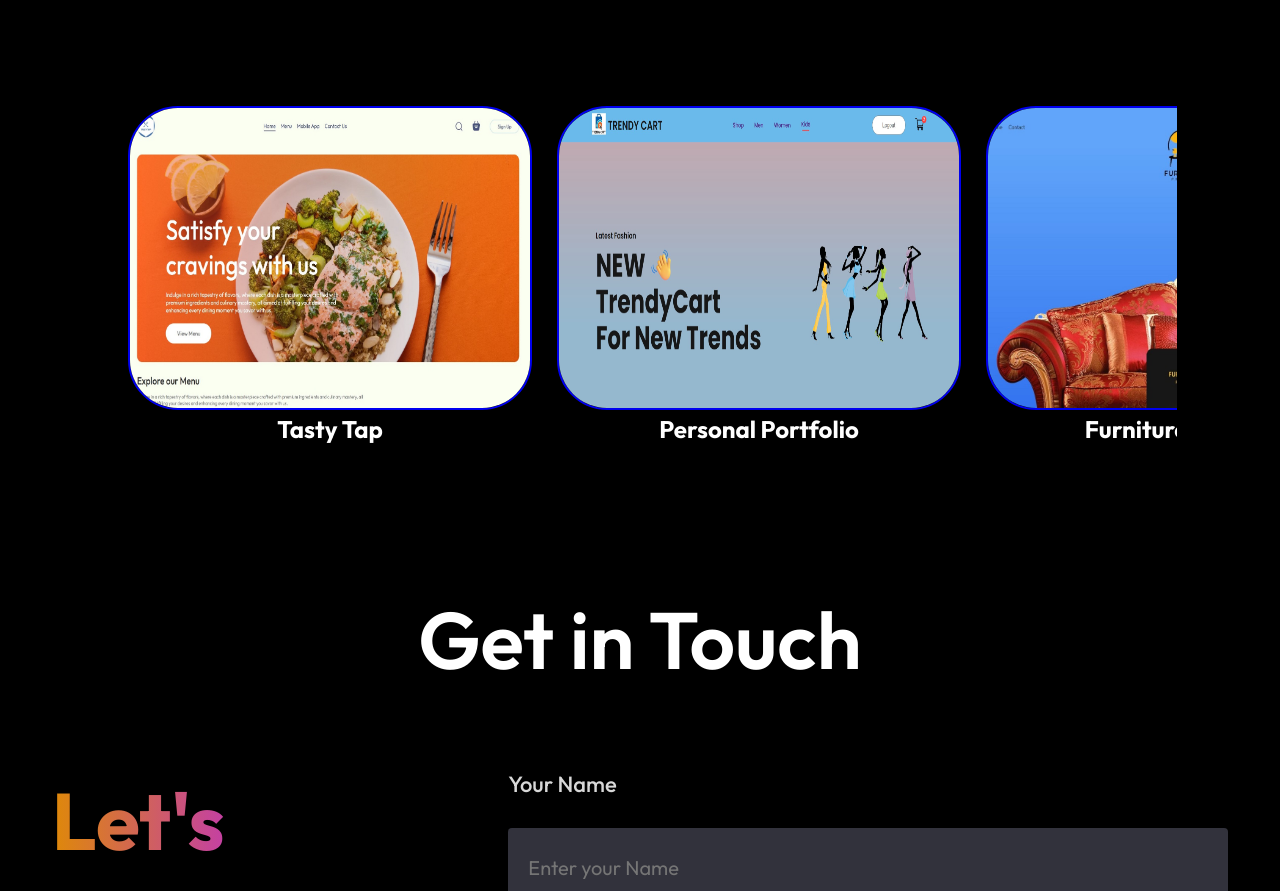
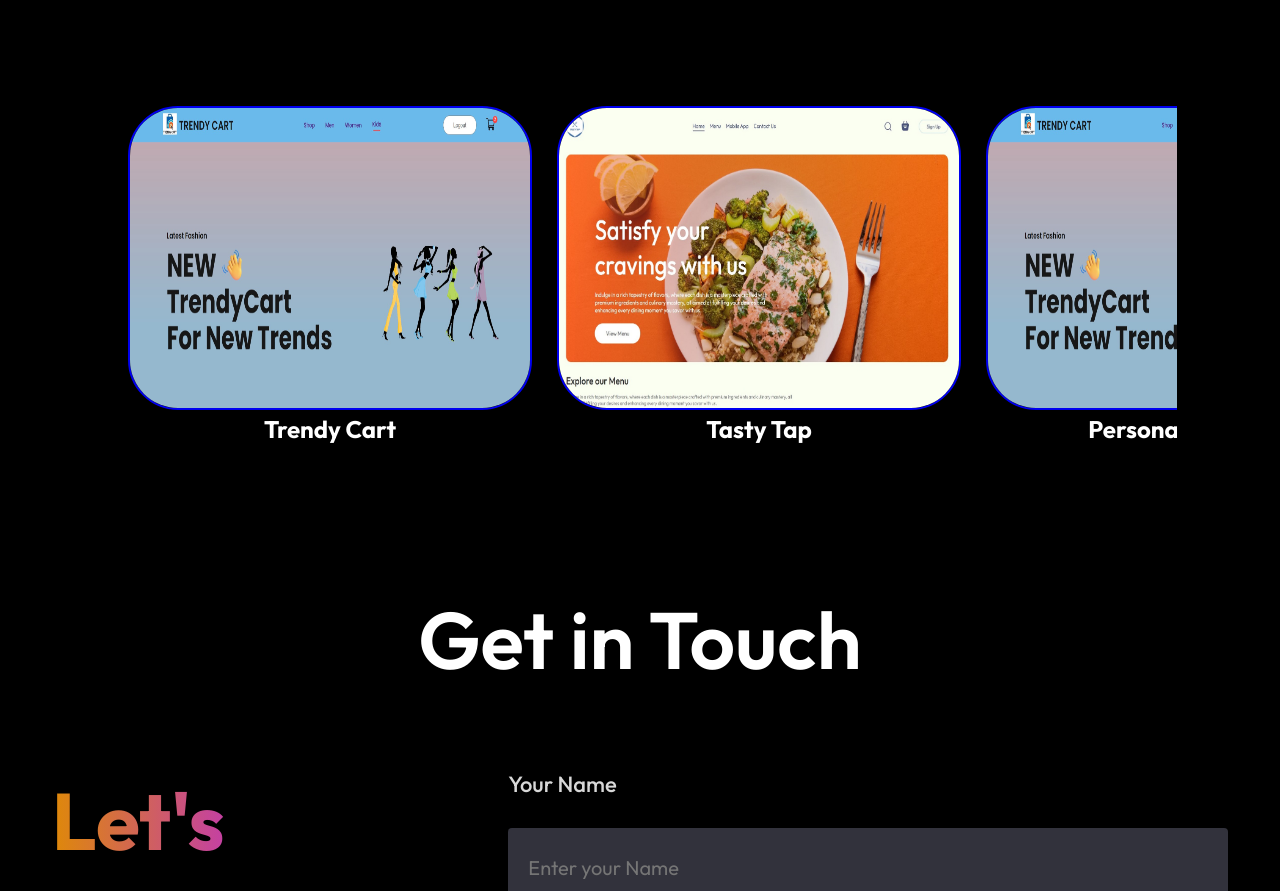
Before and after one commit to Aadarsh032/Aadarsh-Portfolio, a React (Vite) app: page / in a window 1280 px wide. Shown: the part 3284-4175 px from the top of the page. Built offline with nearby package versions, Linux system fonts and the light colour scheme.

Commit message:
Update projects.js

```diff
--- a/src/assets/projects.js
+++ b/src/assets/projects.js
@@ -12,60 +12,66 @@ import project10_img from '../assets/project_10.jpg'
 const projects = [
     {
         w_no:1,
+        w_name:"Trendy Cart",
+        w_img:project10_img,
+        w_link:"https://trendy-cart.vercel.app/"
+    },
+    {
+        w_no:2,
         w_name:"Tasty Tap",
         w_img:project1_img,
         w_link:"https://tasty-tap-food-ordering-app.vercel.app/"
     },
     {
-        w_no:10,
+        w_no:11,
         w_name:"Personal Portfolio",
         w_img:project10_img,
         w_link:"https://aadarshportfolio.orangecom.xyz/"
     },
     {
-        w_no:2,
+        w_no:3,
         w_name:"Furniture Premium",
         w_img:project2_img,
         w_link:"https://furniture-premium.vercel.app/"
     },
     {
-        w_no:3,
+        w_no:4,
         w_name:"Resume Website",
         w_img:project3_img,
         w_link:"https://aadarshprofile.orangecom.xyz/"
     },
     {
-        w_no:4,
+        w_no:5,
         w_name:"Spotify Clone",
         w_img:project4_img,
         w_link:"https://spotifyclone.orangecom.xyz/"
     },
     {
-        w_no:5,
+        w_no:6,
         w_name:"Expense Tracker",
         w_img:project5_img,
         w_link:"https://expense-tracker-by-aadarsh.vercel.app/"
     },
     {
-        w_no:6,
+        w_no:7,
         w_name:"Employee Management System",
         w_img:project6_img,
         w_link:"https://github.com/Aadarsh032/Employee-Management-System-Project"
     },
     {
-        w_no:7,
+        w_no:8,
         w_name:"Sorting Visulaizer",
         w_img:project7_img,
         w_link:"https://sortingvisualizer.orangecom.xyz/"
     },
     {
-        w_no:8,
+        w_no:9,
         w_name:"Currency Converter",
         w_img:project8_img,
         w_link:"https://currency-converter-by-aadarsh.vercel.app/"
     },
     {
-        w_no:9,
+        w_no:10,
         w_name:"TIC-TAC-TOE",
         w_img:project9_img,
         w_link:"https://tic-tac-toe-by-aadarsh.vercel.app/"
```
